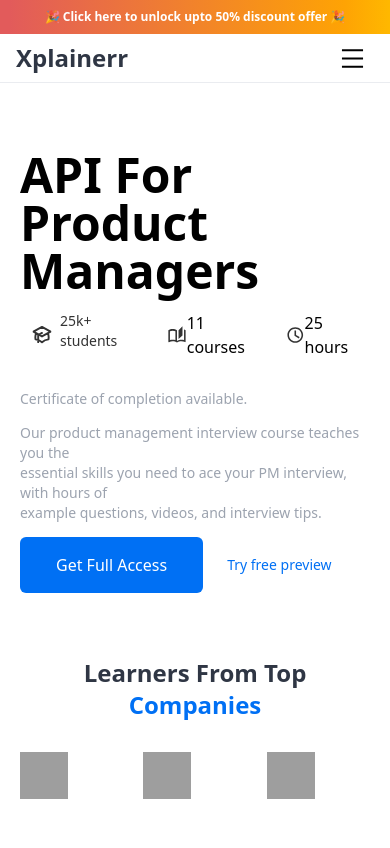
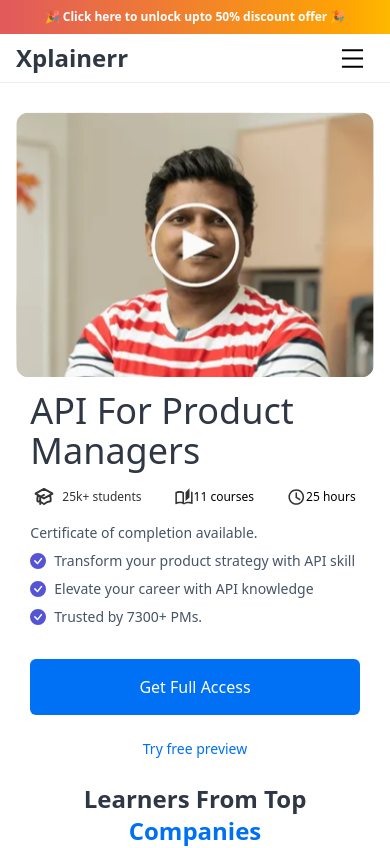
Before and after one commit to EmtiazHossainE2/xplainer, a Next.js app: page /courses/api-for-pm in a window 390 px wide. Shown: the top 848 px of the page. Built offline with nearby package versions, Linux system fonts and the light colour scheme; no server answers; grey boxes are pictures that could not be loaded.

Commit message:
api for pm course page mobile design done

```diff
--- a/src/components/v1/Courses/ApiForPm/HeroHome.js
+++ b/src/components/v1/Courses/ApiForPm/HeroHome.js
@@ -1,10 +1,11 @@
 import Image from "next/image"
 import Link from "next/link"
+import { BsFillCheckCircleFill } from 'react-icons/bs'
 
 const HeroHome = () => {
   return (
     <div className='container mx-auto py-4 px-5 lg:px-12 big:px-36 large:px-96'>
-      <div className='flex flex-col lg:flex-row justify-between pt-[52px] items-center gap-16 '>
+      <div className='flex flex-col lg:flex-row justify-between pt-10 lg:pt-[52px] items-center  gap-10 lg:gap-16 '>
         {/* Left  */}
         <div className='basis-1/2 hidden scale-125 md:block lg:flex justify-center items-center'>
           <Image
@@ -16,32 +17,60 @@ const HeroHome = () => {
             priority
           />
         </div>
+        <div className='basis-1/2 px-8 lg:hidden scale-125 md:block flex justify-center items-center'>
+          <Image
+            className="rounded-lg"
+            src="/images/courses/videoMan.svg"
+            alt="Hero Banner"
+            width={300}
+            height={256}
+            priority
+          />
+        </div>
 
         {/* Right */}
         <div className='basis-1/2 flex flex-col '>
-          <h2 className="text-[#000] text-5xl font-extrabold ">API For Product  <br /> Managers</h2>
-          <div className="flex gap-8 py-4 px-3">
-            <div className="flex gap-2">
+          <h2 className="text-4xl font-medium text-[#101828DE] lg:text-[#000] lg:text-5xl lg:font-extrabold ">API For Product  <br /> Managers</h2>
+          <div className="flex gap-8 py-4 px-1 lg:px-3 apiForPm">
+            <div className="flex justify-center items-center gap-2">
               <Image src='/images/courses/i1.svg' width={20} height={19} alt="icon" />
-              <p className="text-sm text-[#333]">25k+ students</p>
+              <p className="text-xs lg:text-sm text-[#333]">25k+ students</p>
             </div>
-            <div className="flex">
+            <div className="flex justify-center items-center">
               <Image src='/images/courses/i2.svg' width={20} height={19} alt="icon" />
-              <p>11 courses</p>
+              <p className="text-xs lg:text-sm">11 courses</p>
             </div>
-            <div className="flex">
+            <div className="flex justify-center items-center">
               <Image src='/images/courses/i3.svg' width={20} height={19} alt="icon" />
-              <p>25 hours</p>
+              <p className="text-xs lg:text-sm">25 hours</p>
             </div>
           </div>
           <div>
-            <p className="text-[#9CA3AF] py-3.5 text-sm font-medium">Certificate of completion available.</p>
-            <p className="text-[#9CA3AF] text-sm font-medium pb-3.5">Our product management interview course teaches you the <br /> essential skills you need to ace your PM interview, with hours of <br /> example questions, videos, and interview tips.</p>
-            <div className="flex items-center gap-6">
-              <Link href='/courses/api-for-pm' className="bg-[#0070F4] px-9 py-4 rounded-md">
+            <p className="text-[#475467] text-sm pb-2 lg:text-[#9CA3AF] lg:py-3.5 lg:text-sm lg:font-medium">Certificate of completion available.</p>
+            {/* For large  */}
+            <p className="hidden lg:block text-[#9CA3AF] text-sm font-medium pb-3.5">Our product management interview course teaches you the <br /> essential skills you need to ace your PM interview, with hours of <br /> example questions, videos, and interview tips.</p>
+
+            {/* For Mobile  */}
+            <div className="flex flex-col space-y-2 lg:hidden mobileContent">
+              <div className="flex items-center gap-2">
+                <BsFillCheckCircleFill  className="text-[#5454d4]" />
+                <p className="text-sm text-[#475467]">Transform your product strategy with API skill</p>
+              </div>
+              <div className="flex items-center gap-2">
+                <BsFillCheckCircleFill  className="text-[#5454d4]" />
+                <p className="text-sm text-[#475467]"> Elevate your career with API knowledge</p>
+              </div>
+              <div className="flex items-center gap-2">
+                <BsFillCheckCircleFill  className="text-[#5454d4]" />
+                <p className="text-sm text-[#475467]"> Trusted by 7300+ PMs.</p>
+              </div>
+            </div>
+
+            <div className="flex flex-col lg:flex-row lg:items-center gap-6">
+              <Link href='/courses/api-for-pm/module-1' className="bg-[#0070F4] mt-8 lg:mt-0 lg:px-9 py-4 rounded-md">
                 <button className="w-full lg:w-[196px] text-white font-medium">Get Full Access</button>
               </Link>
-              <Link href='/courses/api-for-pm'>
+              <Link href='/courses/api-for-pm/module-1' className="text-center">
                 <p className="text-sm text-[#0070F4] font-medium">Try free preview</p>
               </Link>
             </div>
--- a/src/components/v1/Courses/Authors.js
+++ b/src/components/v1/Courses/Authors.js
@@ -5,26 +5,26 @@ const Authors = () => {
 
   return (
     <section className='bg-[#CDDAFB]'>
-      <div className="container mx-auto py-20 px-5 lg:px-12 big:px-36 large:px-96">
+      <div className="container mx-auto py-8 lg:py-20 px-5 lg:px-12 big:px-36 large:px-96">
         <div className="">
 
           {/* Section header */}
           <div className="max-w-3xl mx-auto text-center pb-10 ">
-            <h1 className="text-[32px] font-bold leading-tight ">Instructors & Mentors  </h1>
+            <h1 className="text-2xl lg:text-[32px] font-bold leading-tight ">Instructors & Mentors  </h1>
           </div>
         </div>
 
         {/* Mentors  */}
         <div className='grid grid-cols-1 lg:grid-cols-2 gap-5'>
           {authors.map((author, index) => (
-            <div key={index} className="flex justify-center gap-3 bg-[#EAECF0] p-5 rounded-lg h-[172px]">
+            <div key={index} className="flex justify-center gap-3 bg-[#EAECF0] p-5 rounded-lg ">
               <div>
                 <Image src={author.profile} width="84" height="84" className='rounded-full' alt={author.name} />
               </div>
               <div>
                 <h3 className='text-lg font-bold text-[#333]'>{author.name}</h3>
-                <p className='text-[#9CA3AF] text-sm pt-1 pb-4'>{author.job}</p>
-                <p className='text-[#6B7280] font-medium'>{author.description}</p>
+                <p className='text-[#9CA3AF] text-sm pt-1 pb-2 md:pb-4'>{author.job}</p>
+                <p className='text-[#6B7280] text-xs md:text-base font-medium'>{author.description}</p>
               </div>
             </div>
           ))}
--- a/src/components/v1/Courses/CourseContent.js
+++ b/src/components/v1/Courses/CourseContent.js
@@ -27,9 +27,9 @@ const CourseContent = () => {
 
   return (
     <div className='bg-[#F5F5F5]'>
-      <div className="container mx-auto py-20 px-5 lg:px-12 big:px-36 large:px-96">
+      <div className="container mx-auto py-[60px] lg:py-20 px-3 lg:px-12 big:px-36 large:px-96">
         <h3 className='text-center text-[32px] font-semibold leading-7 pb-8'>Course Content</h3>
-        <div className='w-[693px] container mx-auto'>
+        <div className='w-full lg:w-[693px] container mx-auto'>
           {courseContent.map((content, index) => (
             <Content key={index} content={content} index={index} onTitleClick={toggleView} isOpen={toggleStates[index]} />
           ))}
--- a/src/components/v1/Courses/TestimonialsCarousel.js
+++ b/src/components/v1/Courses/TestimonialsCarousel.js
@@ -2,7 +2,7 @@ import IframeResizer from "iframe-resizer-react"
 
 const TestimonialsCarousel = () => {
   return (
-    <div className="container mx-auto px-5 mb-5 big:px-36 large:px-96 pt-20">
+    <div className="container mx-auto px-5 mb-5 big:px-36 large:px-96 pt-12 lg:pt-20">
       {/* Section header */}
       <div className="max-w-3xl  mx-auto text-center pb-9  md:pb-4">
         <h1 className="text-2xl font-extrabold mb-4 ">
--- a/src/components/v1/HomeContainer/Brand/Brand.js
+++ b/src/components/v1/HomeContainer/Brand/Brand.js
@@ -9,7 +9,7 @@ import { Swiper, SwiperSlide } from "swiper/react";
 const Brand = () => {
   return (
     <div className='container mx-auto  lg:py-6 px-5 lg:px-12 big:px-36 large:px-96'>
-      <div className="flex flex-col justify-center items-center pt-12">
+      <div className="flex flex-col justify-center items-center pt-2 lg:pt-12">
         <h2 className="lg:hidden text-2xl text-[#101828DE] font-bold text-center ">Learners From Top <br /> <span className="text-[#0070F4]">Companies</span> </h2>
         <div className="mt-4"> </div>
         <Swiper
--- a/src/components/v1/HomeContainer/Faqs/Faqs.js
+++ b/src/components/v1/HomeContainer/Faqs/Faqs.js
@@ -1,6 +1,6 @@
 import { useState } from "react";
 import { faqData } from "./faqData";
-import { AiOutlineDown, AiOutlineUp } from 'react-icons/ai'
+import { BsChevronUp, BsChevronDown } from 'react-icons/bs'
 import SectionHeading from "../../Shared/sectionHeading";
 
 
@@ -13,12 +13,12 @@ const Faqs = () => {
 
   return (
     <div className='container mx-auto px-5 lg:px-12 big:px-36 large:px-96 '>
-      <div className="pb-16">
+      <div className="pb-10 lg:pb-16">
         <SectionHeading heading={"Frequently Asked Questions"} />
       </div>
       <div className="p-2 lg:px-32">
         {faqData.map((faq, index) => (
-          <div key={index} className="mb-3 border-b  pt-2 pb-4 px-2 rounded-md">
+          <div key={index} className="mb-3 border-b pt-2 pb-4 px-2 rounded-md">
             <div
               className="text-lg cursor-pointer flex justify-between items-center"
               onClick={() => onTitleClick(index)}
@@ -27,8 +27,8 @@ const Faqs = () => {
               <div className="">
                 {
                   (activeIndex === index)
-                    ? <AiOutlineUp className=' text-[#1C68FF] font-extrabold' size={24} />
-                    : <AiOutlineDown className=' text-[#1C68FF] font-extrabold' size={24} />
+                    ? <BsChevronUp className=' text-[#1C68FF] font-extrabold' size={20} />
+                    : <BsChevronDown className=' text-[#1C68FF] font-extrabold' size={20} />
                 }
               </div>
             </div>
--- a/styles/globals.css
+++ b/styles/globals.css
@@ -442,4 +442,14 @@ pre code {
   .discount {
     font-size: 8px;
   }
+  .apiForPm img {
+    width: 11px;
+    height: 11px;
+  }
+  .apiForPm p {
+    font-size: 10px;
+  }
+  .mobileContent p {
+    font-size: 11px;
+  }
 }
```
Also changed, not shown: src/components/v1/Courses/ApiForPm/Certificate.js (+6 -6 lines), src/components/v1/Courses/ApiForPm/FeatureBlocks.js (+4 -4 lines), src/components/v1/Courses/ApiForPm/Offer.js (+31 -5 lines), public/images/courses/videoMan.svg (added).
